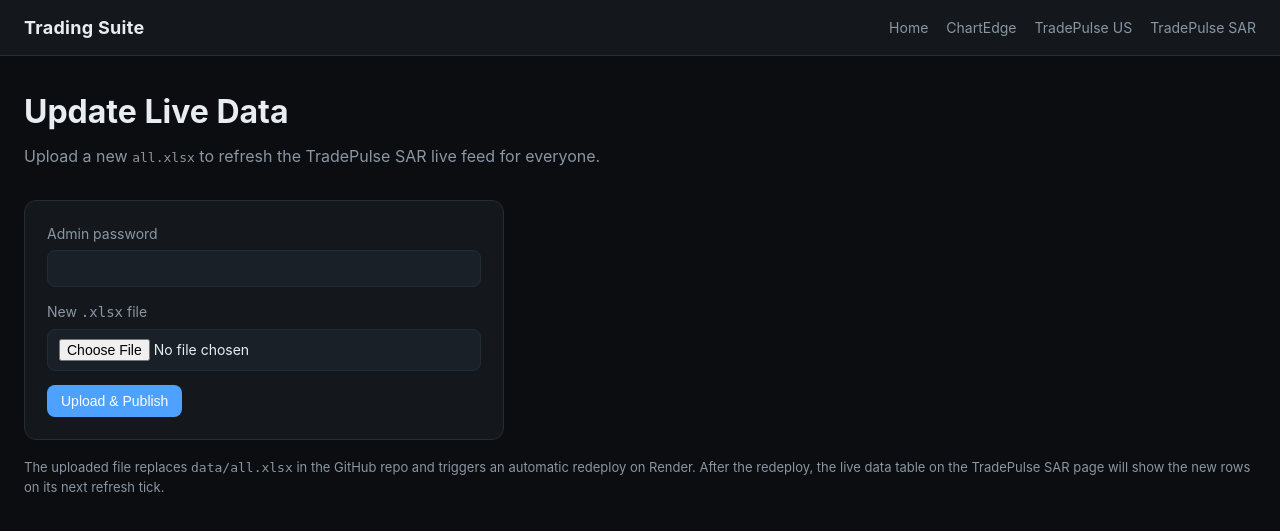
After one commit to aboaziz112211/trading_suite, a Flask app: page /admin in a window 1280 px wide. The commit adds this page. Shown: the top 531 px of the page. Run offline with Flask 3, Linux system fonts and the light colour scheme.

Commit message:
Add /admin upload page to refresh data/all.xlsx via GitHub API
- New /admin form (password + xlsx upload)
- New /admin/upload POST commits to GitHub via API; triggers Render redeploy
- Adds requests dependency
- render.yaml declares ADMIN_PASSWORD and GH_PAT (sync: false, set in Render UI)

```diff
--- a/app.py
+++ b/app.py
@@ -1,10 +1,18 @@
-from flask import Flask, render_template, jsonify, abort, send_from_directory
+from flask import Flask, render_template, jsonify, abort, send_from_directory, request
 import pandas as pd
 import math
+import os
+import base64
 from datetime import datetime
 from config import PRODUCTS, LIVE_XLSX_PATH, LIVE_XLSX_SHEET, REFRESH_SECONDS
 
 app = Flask(__name__)
+
+ADMIN_PASSWORD = os.getenv("ADMIN_PASSWORD")
+GH_PAT = os.getenv("GH_PAT")
+GH_REPO = os.getenv("GH_REPO", "aboaziz112211/trading_suite")
+GH_BRANCH = os.getenv("GH_BRANCH", "main")
+GH_XLSX_PATH = "data/all.xlsx"
 
 
 def _clean(v):
@@ -81,6 +89,76 @@
     return {"ok": True}
 
 
+@app.route("/admin", methods=["GET"])
+def admin_page():
+    return render_template("admin.html", success=False, error=None)
+
+
+@app.route("/admin/upload", methods=["POST"])
+def admin_upload():
+    import requests as _rq
+    if not ADMIN_PASSWORD:
+        return render_template("admin.html", success=False,
+            error="Server missing ADMIN_PASSWORD env var. Add it on Render."), 500
+    if not GH_PAT:
+        return render_template("admin.html", success=False,
+            error="Server missing GH_PAT env var. Add it on Render."), 500
+    if request.form.get("password") != ADMIN_PASSWORD:
+        return render_template("admin.html", success=False,
+            error="Wrong password."), 401
+
+    f = request.files.get("xlsx")
+    if not f or not f.filename:
+        return render_template("admin.html", success=False,
+            error="No file selected."), 400
+    if not f.filename.lower().endswith(".xlsx"):
+        return render_template("admin.html", success=False,
+            error="Upload an .xlsx file."), 400
+
+    raw = f.read()
+    if len(raw) > 25 * 1024 * 1024:
+        return render_template("admin.html", success=False,
+            error="File too large (>25 MB)."), 400
+
+    api = f"https://api.github.com/repos/{GH_REPO}/contents/{GH_XLSX_PATH}"
+    headers = {
+        "Authorization": f"token {GH_PAT}",
+        "Accept": "application/vnd.github.v3+json",
+        "User-Agent": "trading-suite-admin",
+    }
+
+    sha = None
+    try:
+        r = _rq.get(api, headers=headers, params={"ref": GH_BRANCH}, timeout=30)
+        if r.status_code == 200:
+            sha = r.json().get("sha")
+        elif r.status_code != 404:
+            return render_template("admin.html", success=False,
+                error=f"GitHub GET failed ({r.status_code}): {r.text[:200]}"), 502
+    except Exception as e:
+        return render_template("admin.html", success=False,
+            error=f"GitHub GET exception: {e}"), 502
+
+    payload = {
+        "message": f"Admin upload: refresh {GH_XLSX_PATH} ({datetime.utcnow().isoformat(timespec='seconds')}Z)",
+        "content": base64.b64encode(raw).decode("ascii"),
+        "branch": GH_BRANCH,
+    }
+    if sha:
+        payload["sha"] = sha
+
+    try:
+        r = _rq.put(api, headers=headers, json=payload, timeout=60)
+    except Exception as e:
+        return render_template("admin.html", success=False,
+            error=f"GitHub PUT exception: {e}"), 502
+
+    if r.status_code in (200, 201):
+        return render_template("admin.html", success=True, error=None)
+    return render_template("admin.html", success=False,
+        error=f"GitHub PUT failed ({r.status_code}): {r.text[:300]}"), 502
+
+
 if __name__ == "__main__":
     import os
     app.run(host="0.0.0.0", port=int(os.getenv("PORT", "5000")), debug=True)
--- a/requirements.txt
+++ b/requirements.txt
@@ -2,3 +2,4 @@
 pandas==2.2.3
 openpyxl==3.1.5
 gunicorn==23.0.0
+requests==2.32.3
--- a/static/style.css
+++ b/static/style.css
@@ -100,6 +100,30 @@
 .btn.ghost { background: transparent; border: 1px solid var(--border); color: var(--text); }
 .btn:hover { opacity: 0.9; }
 
+.admin-form {
+  display: flex;
+  flex-direction: column;
+  gap: 14px;
+  max-width: 480px;
+  background: var(--panel);
+  border: 1px solid var(--border);
+  border-radius: 12px;
+  padding: 22px;
+}
+.admin-form label { display: flex; flex-direction: column; gap: 6px; font-size: 14px; color: var(--muted); }
+.admin-form input[type="password"],
+.admin-form input[type="file"] {
+  background: var(--panel-2);
+  border: 1px solid var(--border);
+  color: var(--text);
+  padding: 9px 11px;
+  border-radius: 8px;
+  font-size: 14px;
+  font-family: inherit;
+}
+.admin-form input[type="password"]:focus { outline: none; border-color: var(--accent); }
+.admin-form button { align-self: flex-start; cursor: pointer; border: none; }
+
 .notice {
   background: #1f2a14;
   border: 1px solid #3b4f1f;
--- /dev/null
+++ b/templates/admin.html
@@ -0,0 +1,37 @@
+{% extends "base.html" %}
+{% block title %}Admin — Update Live Data{% endblock %}
+{% block body %}
+<section class="hero">
+  <h1>Update Live Data</h1>
+  <p>Upload a new <code>all.xlsx</code> to refresh the TradePulse SAR live feed for everyone.</p>
+</section>
+
+{% if success %}
+<div class="notice" style="background:#143a26;border-color:#1f5a36;color:#a7e8c2">
+  <strong>Uploaded.</strong> GitHub commit created — Render is redeploying. New data will be live for visitors in <b>~3 minutes</b>.
+</div>
+{% endif %}
+
+{% if error %}
+<div class="notice" style="background:#3a1414;border-color:#5a1f1f;color:#ffb3b3">
+  <strong>Error.</strong> {{ error }}
+</div>
+{% endif %}
+
+<form class="admin-form" method="post" action="{{ url_for('admin_upload') }}" enctype="multipart/form-data">
+  <label>
+    <span>Admin password</span>
+    <input type="password" name="password" required autocomplete="off">
+  </label>
+  <label>
+    <span>New <code>.xlsx</code> file</span>
+    <input type="file" name="xlsx" accept=".xlsx" required>
+  </label>
+  <button type="submit" class="btn">Upload &amp; Publish</button>
+</form>
+
+<p class="muted" style="margin-top:18px;font-size:13px;color:var(--muted)">
+  The uploaded file replaces <code>data/all.xlsx</code> in the GitHub repo and triggers an automatic redeploy on Render.
+  After the redeploy, the live data table on the TradePulse SAR page will show the new rows on its next refresh tick.
+</p>
+{% endblock %}
```
Also changed, not shown: render.yaml (+8 -0 lines), README.md, 1 other file.
